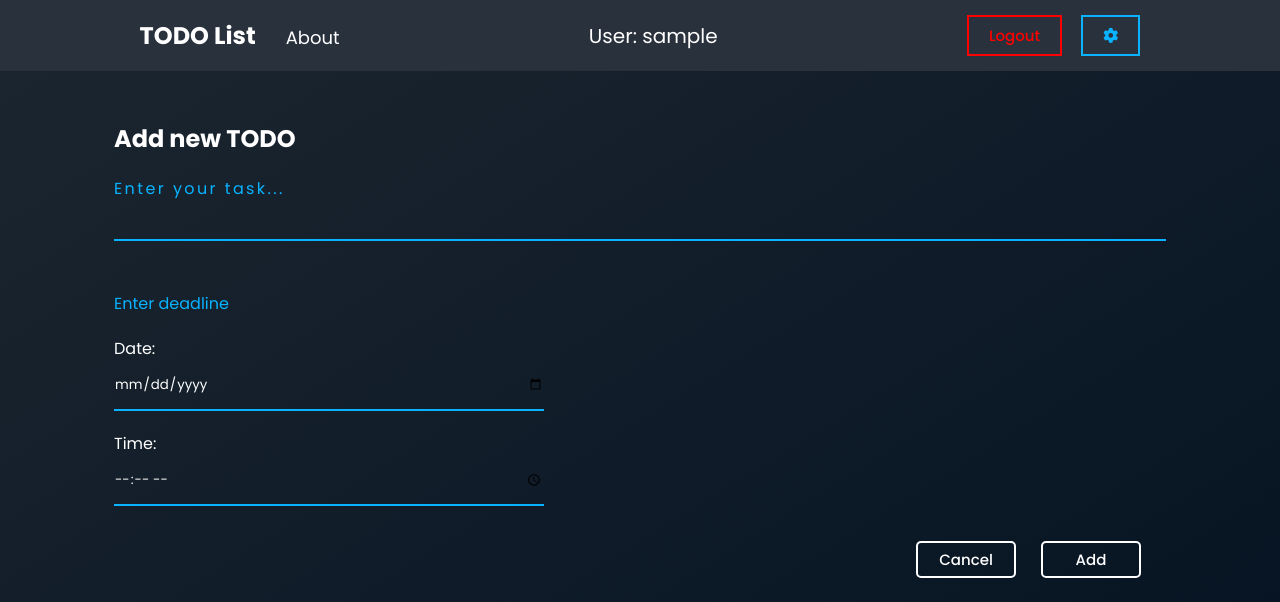
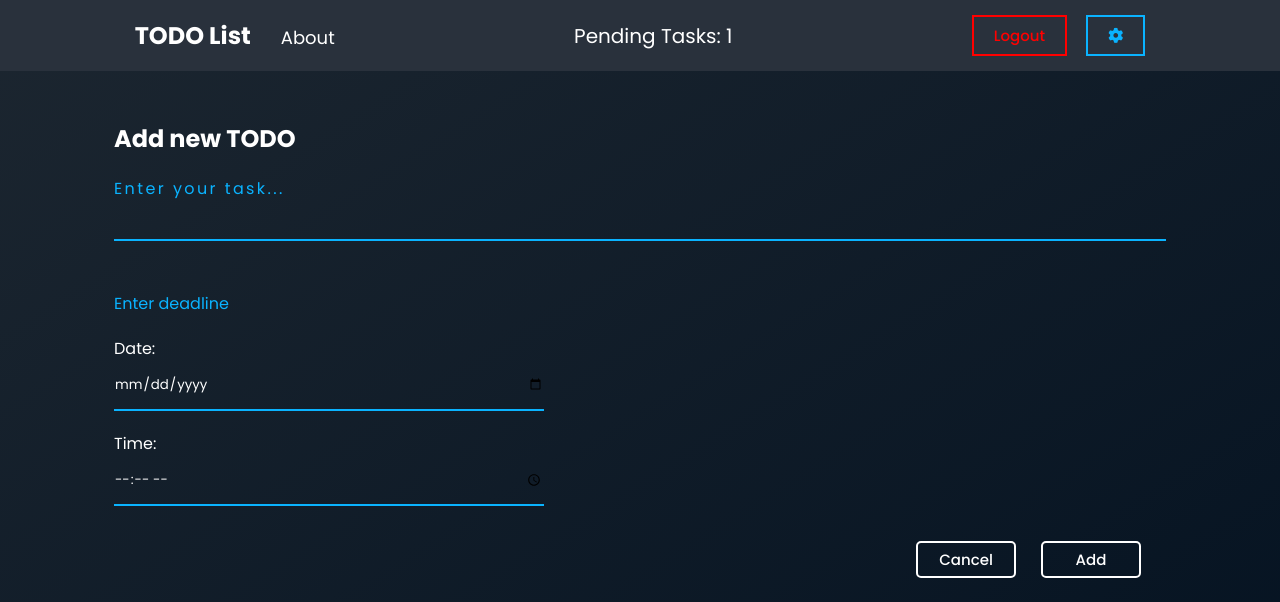
Before and after one commit to Yudin101/TODO-List, a Flask app: page /add in a window 1280 px wide. Shown: the top 602 px of the page. Run offline with Flask 3, Linux system fonts and the light colour scheme; the visitor is signed in with stand-in values (Sample User, id 1); tables that the repository leaves empty hold one stand-in row (values such as "Sample post"); some libraries are stand-ins or nearby versions.

Commit message:
added pending tasks counter

```diff
--- a/app.py
+++ b/app.py
@@ -25,12 +25,11 @@ db.execute("CREATE TABLE IF NOT EXISTS users (id INTEGER PRIMARY KEY AUTOINCREME
 
 db.execute("CREATE TABLE IF NOT EXISTS todoList (user_id INTEGER NOT NULL, todos TEXT NOT NULL, id INTEGER PRIMARY KEY AUTOINCREMENT NOT NULL, dat TEXT, tim TEXT);")
 
-
 # Index Page
 @app.route("/", methods=["GET", "POST"])
 @login_required
 def index():
-    account = db.execute("SELECT username FROM users WHERE id=?", session["user_id"])[0]["username"]
+    todoCount = db.execute("SELECT COUNT(todos) FROM todoList WHERE user_id=?", session["user_id"])[0]["COUNT(todos)"]
 
     if request.method == "POST":
         remove = request.form.get("remove")
@@ -42,7 +41,7 @@ def index():
         todoList = db.execute("SELECT todos, dat, tim FROM todoList WHERE user_id = ?", session["user_id"])
         todoLen = len(todoList)
 
-        return render_template("index.html", account=account, todoList=todoList, todoLen=todoLen)
+        return render_template("index.html", todoCount=todoCount, todoList=todoList, todoLen=todoLen)
 
 
 # Register Page
@@ -106,7 +105,7 @@ def logout():
 @app.route("/add", methods=["GET", "POST"])
 @login_required
 def add():
-    account = db.execute("SELECT username FROM users WHERE id=?", session["user_id"])[0]["username"]
+    todoCount = db.execute("SELECT COUNT(todos) FROM todoList WHERE user_id=?", session["user_id"])[0]["COUNT(todos)"]
 
     if request.method == "POST":
         todo = request.form.get("todo")
@@ -117,14 +116,14 @@ def add():
 
         return redirect("/")
     else:
-        return render_template("add.html", account=account)
+        return render_template("add.html", todoCount=todoCount)
 
 
 # Edit Task Page
 @app.route("/edit", methods=["GET", "POST"])
 @login_required
 def edit():
-    account = db.execute("SELECT username FROM users WHERE id=?", session["user_id"])[0]["username"]
+    todoCount = db.execute("SELECT COUNT(todos) FROM todoList WHERE user_id=?", session["user_id"])[0]["COUNT(todos)"]
 
     if request.method == "POST":
         global edit
@@ -135,7 +134,7 @@ def edit():
         editTime = db.execute("SELECT tim FROM todoList WHERE todos=?", edit)[0]["tim"]
         editDate = db.execute("SELECT dat FROM todoList WHERE todos=?", edit)[0]["dat"]
 
-        return render_template("edit.html", edit=edit, editTime=editTime, editDate=editDate, account=account)
+        return render_template("edit.html", edit=edit, editTime=editTime, editDate=editDate, todoCount=todoCount)
 
     else:
         return redirect("/")
@@ -197,7 +196,7 @@ def settings():
 @app.route("/change", methods=["GET", "POST"])
 @login_required
 def change():
-    account = db.execute("SELECT * FROM users WHERE id = ?", session["user_id"])[0]["username"]
+    account = db.execute("SELECT username FROM users WHERE id = ?", session["user_id"])[0]["username"]
 
     if request.method == "POST":
         currentPassword = request.form.get("currentPassword")
@@ -219,7 +218,7 @@ def change():
 @app.route("/about", methods=["GET"])
 @login_required
 def about():
-    account = db.execute("SELECT * FROM users WHERE id = ?", session["user_id"])[0]["username"]
+    account = db.execute("SELECT username FROM users WHERE id = ?", session["user_id"])[0]["username"]
 
     return render_template("about.html", account=account)
 
--- a/templates/layout.html
+++ b/templates/layout.html
@@ -30,7 +30,9 @@
             </div>
 
             {% if account %}
-                <p>User: {{account}}</p>
+                <p>User: {{ account }}</p>
+            {% elif todoCount %}
+                <p>Pending Tasks: {{ todoCount }}</p>
             {% endif %}
 
             <div>
```
